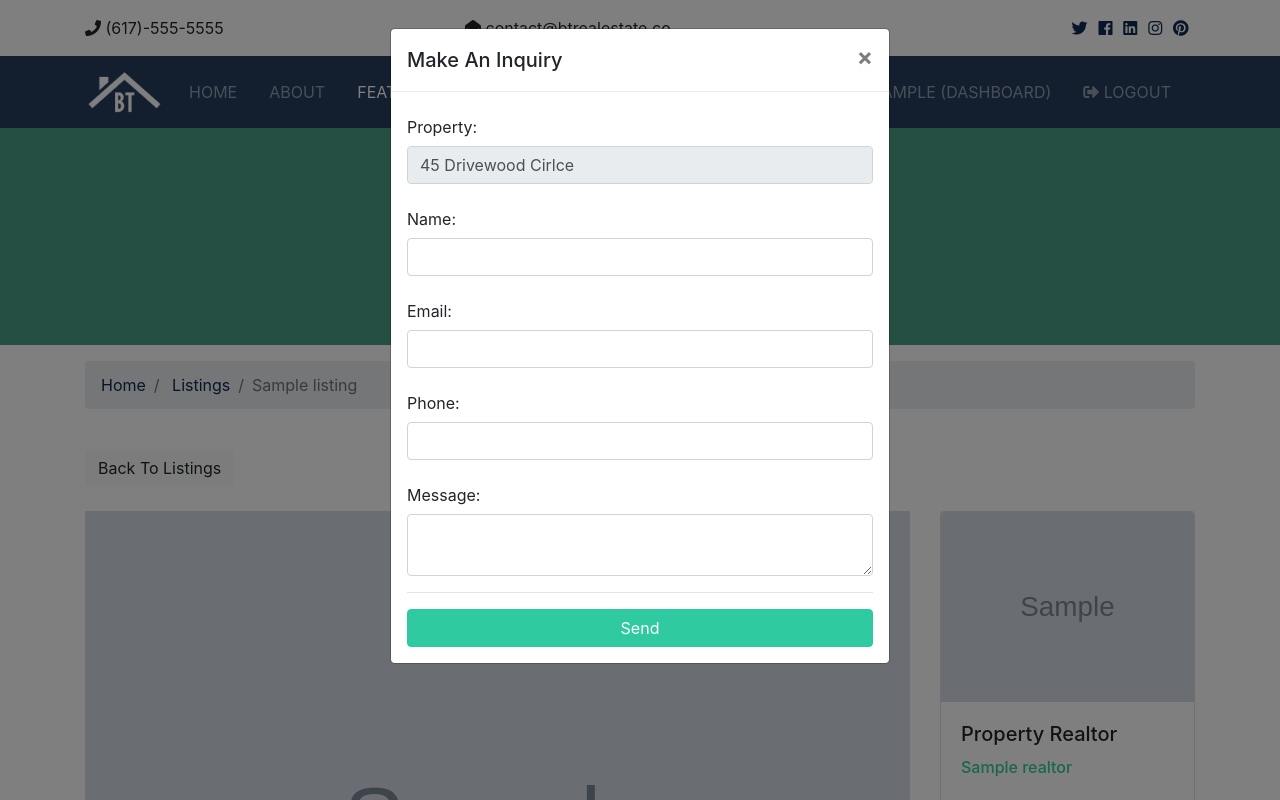
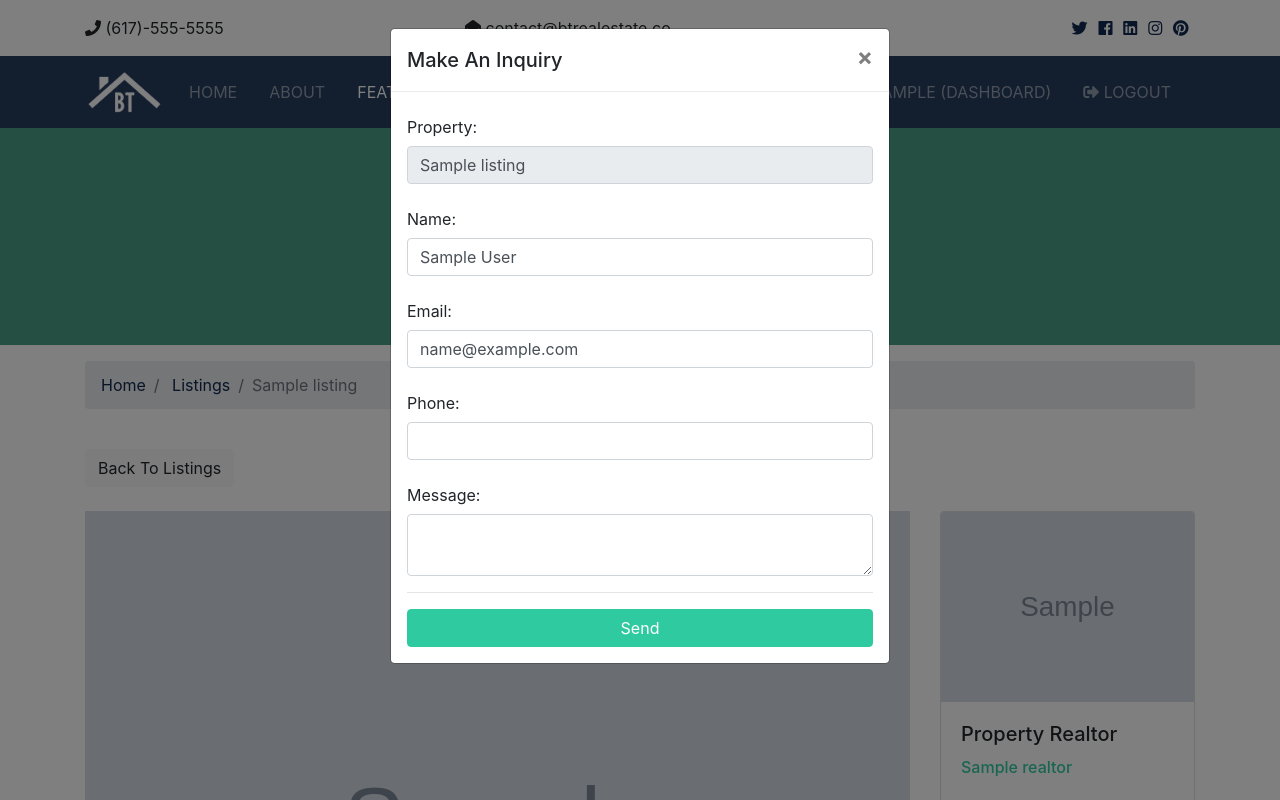
Before and after one commit to d-winch/Django_Real_Estate, a Django app: page /listings/1 in a window 1280 px wide, after a click on "Make An Inquiry". Run offline with Django 3.2, Linux system fonts and the light colour scheme; a user stored in the database is signed in; tables that the repository leaves empty hold one stand-in row (values such as "Sample post"); grey boxes marked "Sample" are stand-in pictures; some libraries are stand-ins or nearby versions.

Commit message:
Create contact urls, fill contact details to contact form if user is logged in

```diff
--- /dev/null
+++ b/contacts/urls.py
@@ -0,0 +1,6 @@
+from django.urls import path
+from . import views
+
+urlpatterns = [
+    path('contact', views.contact, name='contact')
+]
--- a/contacts/views.py
+++ b/contacts/views.py
@@ -1,3 +1,4 @@
 from django.shortcuts import render
 
-# Create your views here.
+def contact(request):
+    return
--- a/djp/urls.py
+++ b/djp/urls.py
@@ -22,5 +22,6 @@ urlpatterns = [
     path('', include('pages.urls')),
     path('listings/', include('listings.urls')),
     path('accounts/', include('accounts.urls')),
+    path('contacts/', include('contacts.urls')),
     path('admin/', admin.site.urls),
 ] + static(settings.MEDIA_URL, document_root=settings.MEDIA_ROOT)
--- a/templates/listings/listing.html
+++ b/templates/listings/listing.html
@@ -217,24 +217,34 @@
         </button>
       </div>
       <div class="modal-body">
-        <form>
+        <form action="{% url 'contact' %}" action="POST">
+          {% csrf_token %}
+          {% if user.is_authenticated %}
+            <input type="hidden" name="user_id" value="{{ user.id }}">
+          {% else %}
+            <input type="hidden" name="user_id" value="0">
+          {% endif %}
+          <input type="hidden" name="realtor_email" value="{{ listing.realtor.email }}">
+          <input type="hidden" name="listing_id" value="{{ listing.id }}">
           <div class="form-group">
             <label for="property_name" class="col-form-label">Property:</label>
             <input
               type="text"
               name="listing"
               class="form-control"
-              value="45 Drivewood Cirlce"
+              value="{{ listing.title }}"
               disabled
             />
           </div>
           <div class="form-group">
             <label for="name" class="col-form-label">Name:</label>
-            <input type="text" name="name" class="form-control" required />
+            <input type="text" name="name" class="form-control"
+            {% if user.is_authenticated %} value="{{ user.first_name }} {{ user.last_name }}" {% endif %} required />
           </div>
           <div class="form-group">
             <label for="email" class="col-form-label">Email:</label>
-            <input type="email" name="email" class="form-control" required />
+            <input type="email" name="email" class="form-control"
+            {% if user.is_authenticated %} value="{{ user.email }}" {% endif %} required />
           </div>
           <div class="form-group">
             <label for="phone" class="col-form-label">Phone:</label>
```
